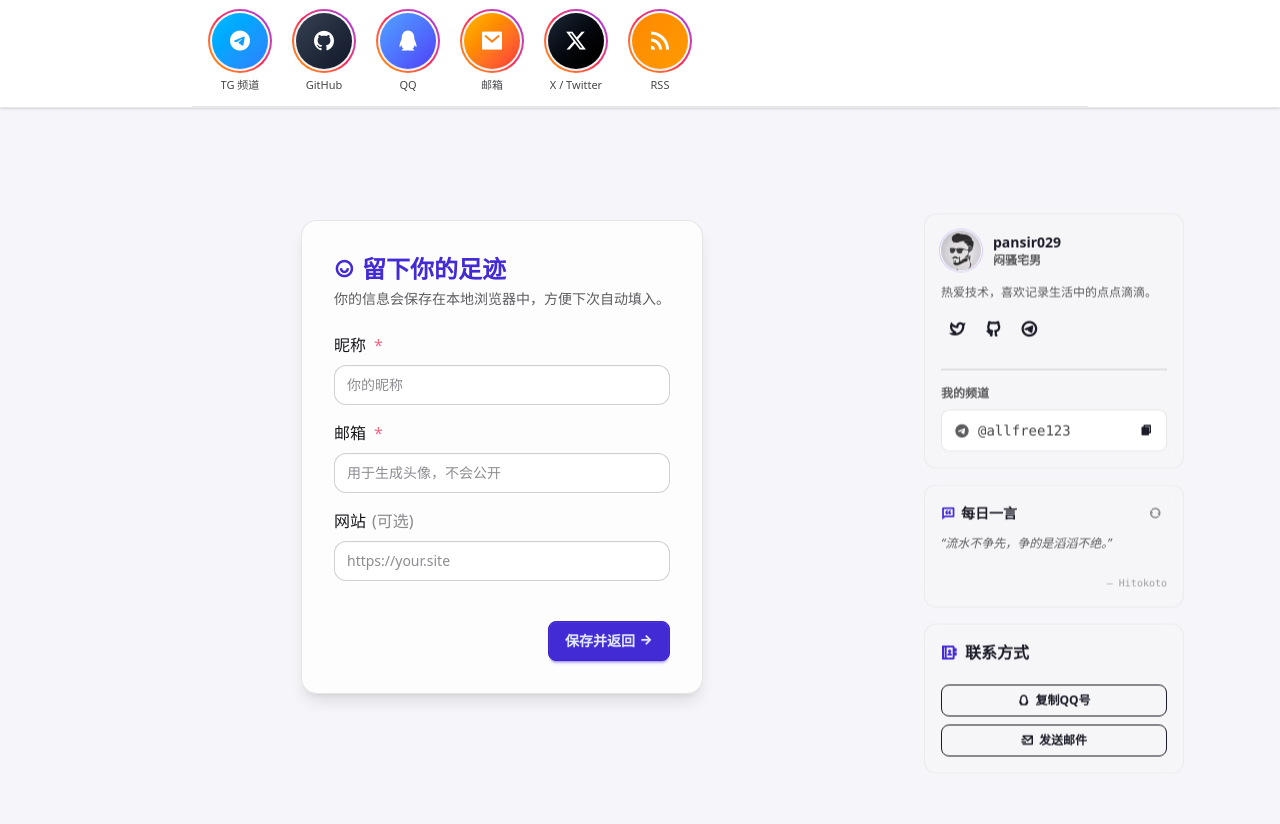
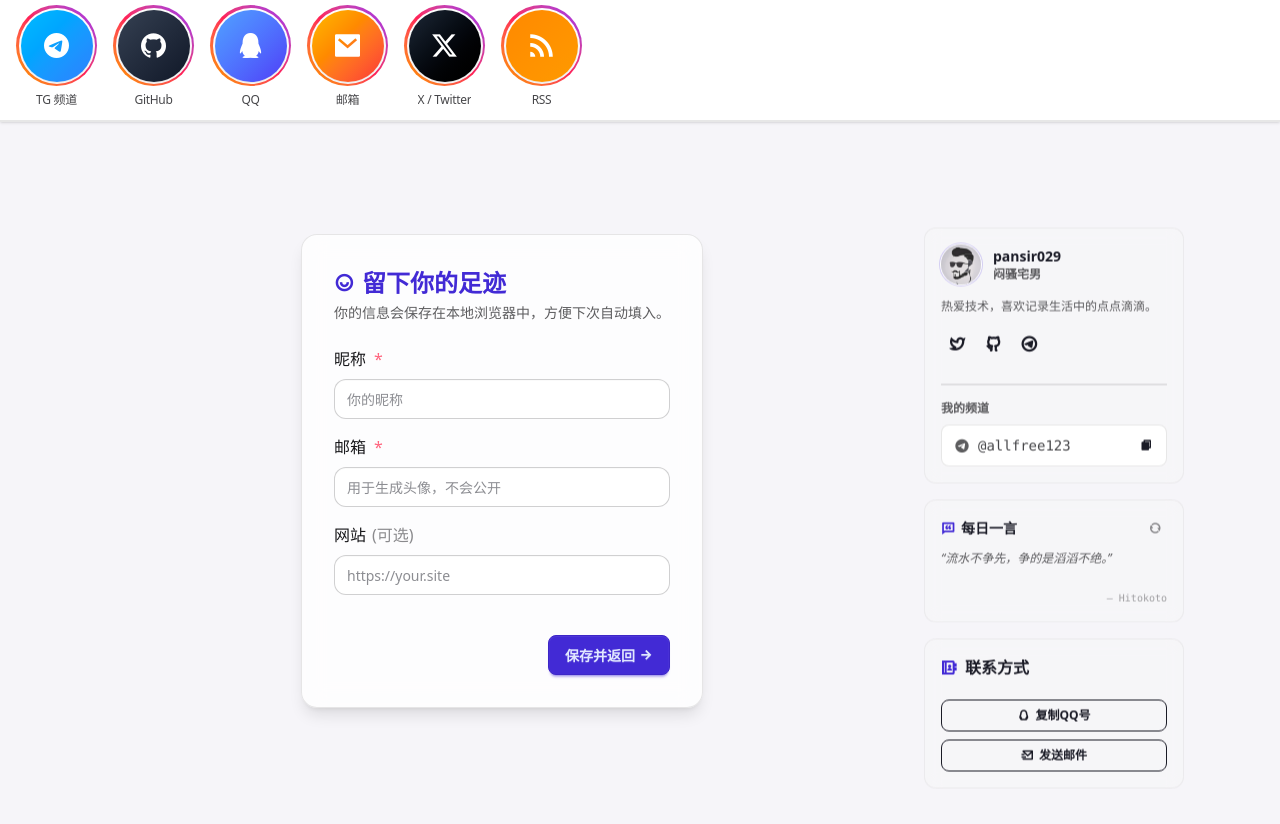
Before and after one commit to pansir0290/SaroProck-main, an Astro site: page /login in a window 1280 px wide. Shown: the part 59-883 px from the top of the page. Built offline with nearby package versions, Linux system fonts and the light colour scheme; Astro itself is replaced by a stand-in of ours; no server answers; a web font is replaced by a local one.

Commit message:
Update FuwariProfile.astro

```diff
--- a/src/components/FuwariProfile.astro
+++ b/src/components/FuwariProfile.astro
@@ -17,19 +17,19 @@ const socialLinks = [
     name: "QQ",
     icon: "ri-qq-fill",
     color: "from-blue-400 to-indigo-600",
-    link: "tencent://message/?uin=你的QQ号",
+    link: "tencent://message/?uin=YOUR_QQ",
   },
   {
     name: "邮箱",
     icon: "ri-mail-fill",
     color: "from-amber-400 to-red-500",
-    link: "mailto:你的邮箱@example.com",
+    link: "mailto:your_email@example.com",
   },
   {
     name: "X / Twitter",
     icon: "ri-twitter-x-fill",
     color: "from-gray-800 to-black dark:from-gray-100 dark:to-white dark:text-black",
-    link: "https://x.com/你的推特账号",
+    link: "https://x.com/",
   },
   {
     name: "RSS",
@@ -40,9 +40,9 @@ const socialLinks = [
 ];
 ---
 
-<!-- 限制最大宽度 max-w-4xl 并用 mx-auto 居中，与下方正文流严格对齐 -->
-<div class="w-full max-w-4xl mx-auto px-4 py-2 border-b border-base-content/10 bg-base-100">
-  <div class="flex items-center space-x-5 overflow-x-auto scrollbar-none py-1">
+<!-- 1:1 复刻 Ins 原生 Story 栏：放大圆圈与间距 -->
+<div class="w-full pt-2 pb-3 px-3 bg-base-100 border-b border-base-content/10">
+  <div class="flex items-center space-x-4 overflow-x-auto scrollbar-none px-1">
     {
       socialLinks.map((item) => (
         <a
@@ -51,16 +51,16 @@ const socialLinks = [
           rel="noopener noreferrer"
           class="flex flex-col items-center flex-shrink-0 group cursor-pointer focus:outline-none"
         >
-          <!-- Ins 经典彩环外圈 -->
-          <div class="p-[2px] rounded-full bg-gradient-to-tr from-amber-500 via-rose-500 to-purple-600 group-hover:scale-105 transition-transform duration-200">
+          <!-- 对应 Ins 68px/72px 经典渐变彩圈 -->
+          <div class="p-[2.5px] rounded-full bg-gradient-to-tr from-amber-500 via-rose-500 to-purple-600 group-hover:scale-105 transition-transform duration-200">
             <div class="p-[2px] bg-base-100 rounded-full">
-              <div class={`w-12 h-12 sm:w-14 sm:h-14 rounded-full bg-gradient-to-br ${item.color} flex items-center justify-center text-white text-xl sm:text-2xl shadow-sm`}>
+              <div class={`w-16 h-16 sm:w-18 sm:h-18 rounded-full bg-gradient-to-br ${item.color} flex items-center justify-center text-white text-2xl sm:text-3xl shadow-sm`}>
                 <i class={item.icon} />
               </div>
             </div>
           </div>
-          <!-- 标签字号调整为 11px，紧凑精致 -->
-          <span class="text-[11px] text-base-content/80 mt-1 font-medium truncate max-w-[64px] text-center group-hover:text-primary transition-colors">
+          <!-- 标签字号对齐 Ins -->
+          <span class="text-xs text-base-content/80 mt-1.5 font-normal tracking-tight truncate max-w-[72px] text-center group-hover:text-primary transition-colors">
             {item.name}
           </span>
         </a>
```
